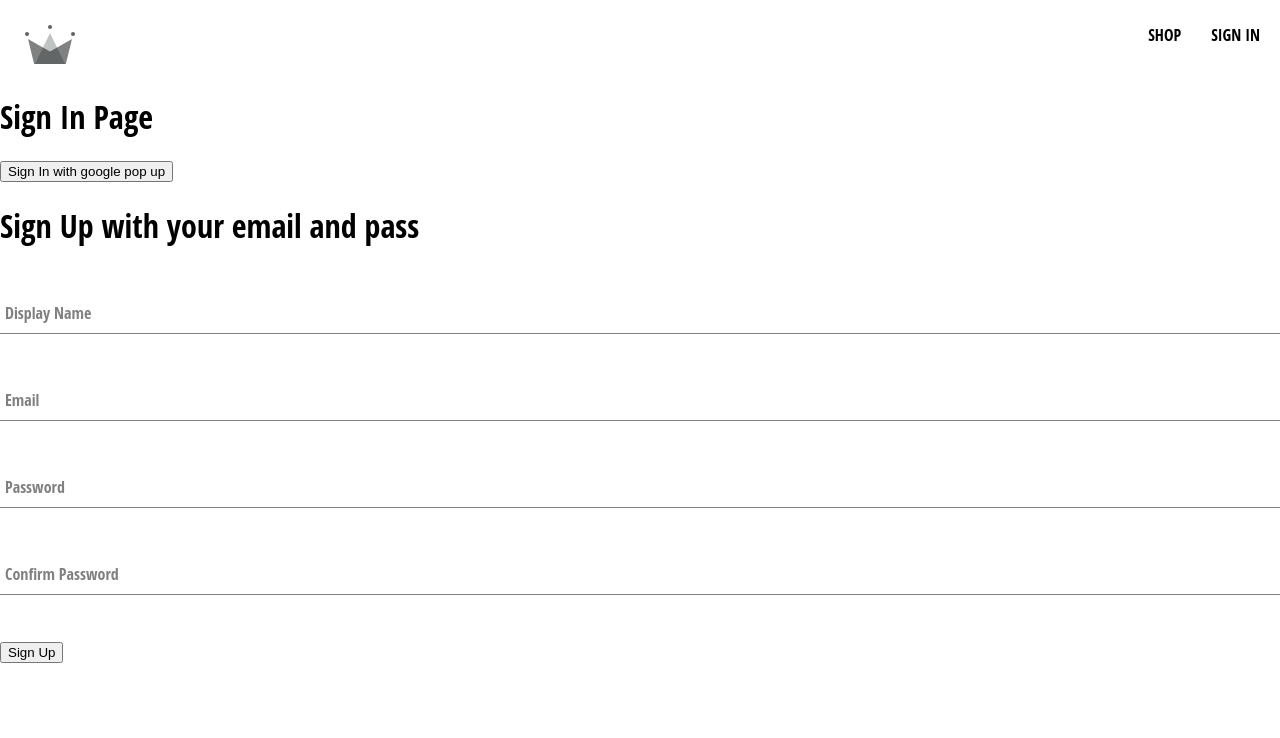
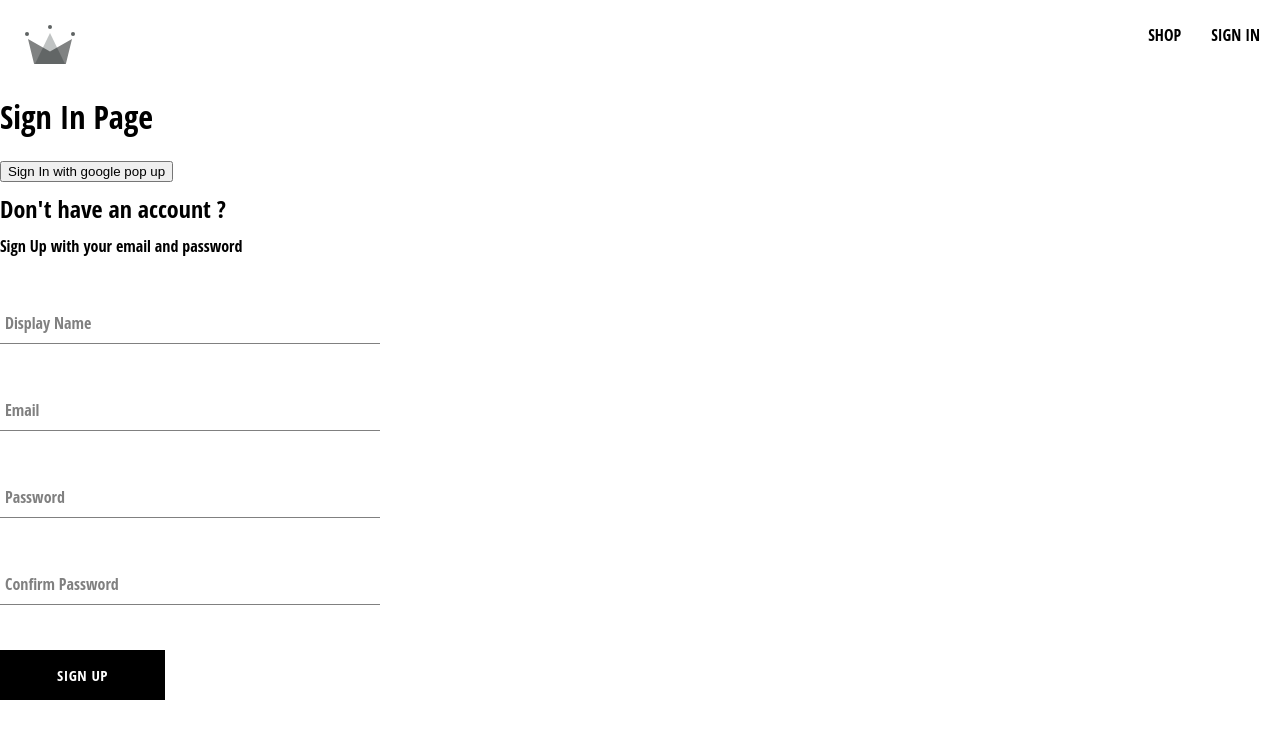
Before and after one commit to Nicolas123-coder/e-commerce, a React (Create React App) app: page /sign-in in a window 1280 px wide. Shown: the top 738 px of the page. Built offline with nearby package versions, Linux system fonts and the light colour scheme.

Commit message:
Created button component

```diff
--- /dev/null
+++ b/src/components/button/button.jsx
@@ -0,0 +1,19 @@
+import './button.scss'
+
+const BUTTON_TYPE_CLASSES = {
+    google: 'google-sign-in',
+    inverted: 'inverted'
+}
+
+const Button = ({ children, buttonType, ...otherProps }) => {
+    return (
+        <button
+            className={`button-container ${BUTTON_TYPE_CLASSES[buttonType]}`}
+            {...otherProps}
+        >
+            {children}
+        </button>
+    )
+}
+
+export default Button
--- /dev/null
+++ b/src/components/button/button.scss
@@ -0,0 +1,46 @@
+.button-container {
+    min-width: 165px;
+    width: auto;
+    height: 50px;
+    letter-spacing: 0.5px;
+    line-height: 50px;
+    padding: 0 35px 0 35px;
+    font-size: 15px;
+    background-color: black;
+    color: white;
+    text-transform: uppercase;
+    font-family: 'Open Sans Condensed';
+    font-weight: bolder;
+    border: none;
+    cursor: pointer;
+    display: flex;
+    justify-content: center;
+
+    &:hover {
+      background-color: white;
+      color: black;
+      border: 1px solid black;
+    }
+
+    &.google-sign-in {
+      background-color: #4285f4;
+      color: white;
+
+      &:hover {
+        background-color: #357ae8;
+        border: none;
+      }
+    }
+
+    &.inverted {
+      background-color: white;
+      color: black;
+      border: 1px solid black;
+
+      &:hover {
+        background-color: black;
+        color: white;
+        border: none;
+      }
+    }
+  }
--- a/src/components/sign-up-form/sign-up-form.jsx
+++ b/src/components/sign-up-form/sign-up-form.jsx
@@ -1,6 +1,8 @@
 import { useState } from "react"
 import { createAuthUserWithEmailAndPassword, createUserDocumentFromAuth } from '../../utils/firebase/firebase'
 import FormInput from "../form-input/form-input"
+import Button from "../button/button"
+import './sign-up.scss'
 
 const defaultFormFields = {
     displayName: '',
@@ -49,8 +51,9 @@
     }
 
     return (
-        <div>
-            <h1>Sign Up with your email and pass</h1>
+        <div className='sign-up-container'>
+            <h2>Don't have an account ?</h2>
+            <span>Sign Up with your email and password</span>
             <form onSubmit={handleSubmit}>
                 <FormInput
                     label='Display Name'
@@ -97,7 +100,7 @@
                     }}
                 />
 
-                <button type='submit'>Sign Up</button>
+                <Button type='submit'>Sign Up</Button>
             </form>
         </div>
     )
--- /dev/null
+++ b/src/components/sign-up-form/sign-up.scss
@@ -0,0 +1,9 @@
+.sign-up-container {
+    display: flex;
+    flex-direction: column;
+    width: 380px;
+
+    h2 {
+        margin: 10px 0;
+    }
+}
```
